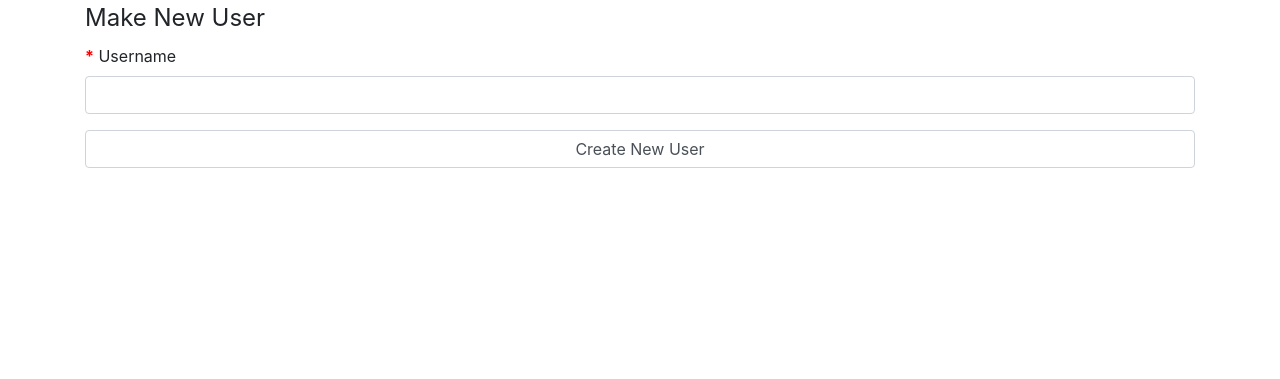
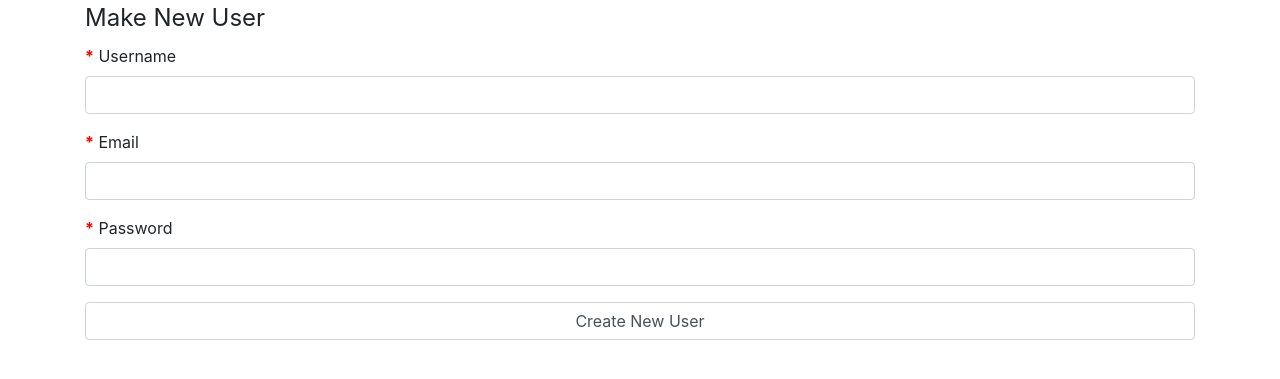
Before and after one commit to kcroo/LetsGo, a Flask app: page /newuser in a window 1280 px wide. Shown: the part 82-461 px from the top of the page. Run offline with Flask 2, Linux system fonts and the light colour scheme; some libraries are stand-ins or nearby versions; some web fonts are replaced.

Commit message:
new user form includes email, pw; get added to db

```diff
--- a/travelplanner/forms.py
+++ b/travelplanner/forms.py
@@ -9,7 +9,7 @@ from flask_wtf import FlaskForm
 from wtforms import StringField, PasswordField, BooleanField, SubmitField, IntegerField, SelectField
 from wtforms.widgets.html5 import NumberInput
 from wtforms.fields.html5 import DateField
-from wtforms.validators import DataRequired, Length, NumberRange, ValidationError, AnyOf, Optional
+from wtforms.validators import DataRequired, Length, NumberRange, ValidationError, AnyOf, Optional, Email
 from datetime import date, timedelta
 
 from travelplanner import db
@@ -38,6 +38,8 @@ class AddActivity(FlaskForm):
 
 class NewUser(FlaskForm):
     username = StringField('Username', validators=[DataRequired(), Length(min=1, max=20)])
+    email = StringField('Email', validators=[DataRequired(), Email(), Length(min=1, max=255)])
+    password = PasswordField('Password', validators=[DataRequired(), Length(min=1, max=255)])
     submit = SubmitField('Create New User')
 
     # validation functions MUST begin with validate_ to run
@@ -47,6 +49,13 @@ class NewUser(FlaskForm):
         if result:
             raise ValidationError('Username already exists. Please choose another.')
 
+    def validate_email(self, email):
+        query = "SELECT email FROM user WHERE email = %s"
+        params = (email,)
+        result = db.runQuery(query, params)
+        if result:
+            raise ValidationError('Email is taken. Please choose another.')
+
 class SwitchUser(FlaskForm):
     user = SelectField('Users', choices=[], validators=[DataRequired()], coerce=int)
     submit = SubmitField('Switch User')
--- a/travelplanner/routes.py
+++ b/travelplanner/routes.py
@@ -21,7 +21,7 @@
 
 from flask import flash, render_template, request, redirect, url_for
 from flask_mysqldb import MySQL
-from travelplanner import app, db
+from travelplanner import app, db, bcrypt
 from .forms import NewTrip, AddDestination, AddActivity, NewUser, SwitchUser
 
 ### replace with user login later ###
@@ -193,8 +193,11 @@ def newUser():
     form = NewUser()
 
     if form.validate_on_submit():
-        query = "INSERT INTO user(username) VALUES('" + form.username.data + "')"
-        db.runQuery(query)
+        # generate hashed password: decode converts it from bytes literal to string
+        hashedPassword = bcrypt.generate_password_hash(form.password.data).decode('utf-8')
+        query = "INSERT INTO user(username, email, pw) VALUES(%s, %s, %s)"
+        params = (form.username.data, form.email.data, hashedPassword)
+        db.runQuery(query, params)
         return redirect(url_for('index'))
 
     return render_template("newuser.html", title=" - New User", form=form)
--- a/travelplanner/templates/newuser.html
+++ b/travelplanner/templates/newuser.html
@@ -25,6 +25,37 @@
                     {{ form.username(class="form-control") }}
                 {% endif %}
             </div>
+            <div class="form-group required">
+                {{ form.email.label(class="form-control-label") }}
+
+                {% if form.email.errors %}
+                    {{ form.email(class="form-control is-invalid") }}
+                    <div class="invalid-feedback">
+                        {% for error in form.email.errors %}
+                            {{ error }}
+                        {% endfor %}
+                    </div>
+
+                {% else %}
+                    {{ form.email(class="form-control") }}
+                {% endif %}
+            </div>
+            <div class="form-group required">
+                {{ form.password.label(class="form-control-label") }}
+
+                {% if form.password.errors %}
+                    {{ form.password(class="form-control is-invalid") }}
+                    <div class="invalid-feedback">
+                        {% for error in form.password.errors %}
+                            {{ error }}
+                        {% endfor %}
+                    </div>
+
+                {% else %}
+                    {{ form.password(class="form-control") }}
+                {% endif %}
+            </div>
+
             <div class="form-group">
                 {{ form.submit(class="form-control") }}
             </div>
```
